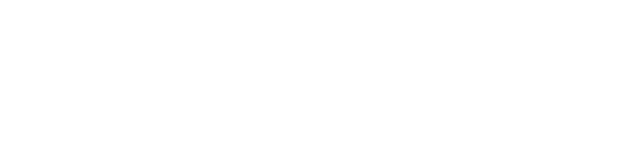
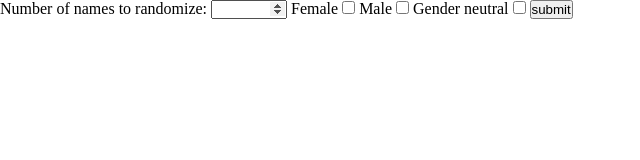
Before and after one commit to marshmallowsquish/drownames, a plain HTML site: page index.html in a window 1280 px wide. Shown: the whole page, without its empty margins (0-640 px from the left). Drawn offline with Linux system fonts and the light colour scheme.

Commit message:
Create basic page structure

```diff
--- a/index.html
+++ b/index.html
@@ -7,6 +7,21 @@
   </head>
 
   <body>
+    <form>
+      <label for="number">Number of names to randomize:</label>
+      <input type="number" id="number" name="number" min="5" max="10000">
+
+      <label for="female">Female</label>
+      <input type="checkbox" id="female" name="female" value="female">
+      <label for="male">Male</label>
+      <input type="checkbox" id="male" name="male" value="male">
+      <label for="neutral">Gender neutral</label>
+      <input type="checkbox" id="neutral" name="neutral" value="neutral">
+
+      <input type="submit" value="submit">
+    </form>
+
+    <div id="content-area"></div>
 
     <script src="script.js"></script>
   </body>
```
